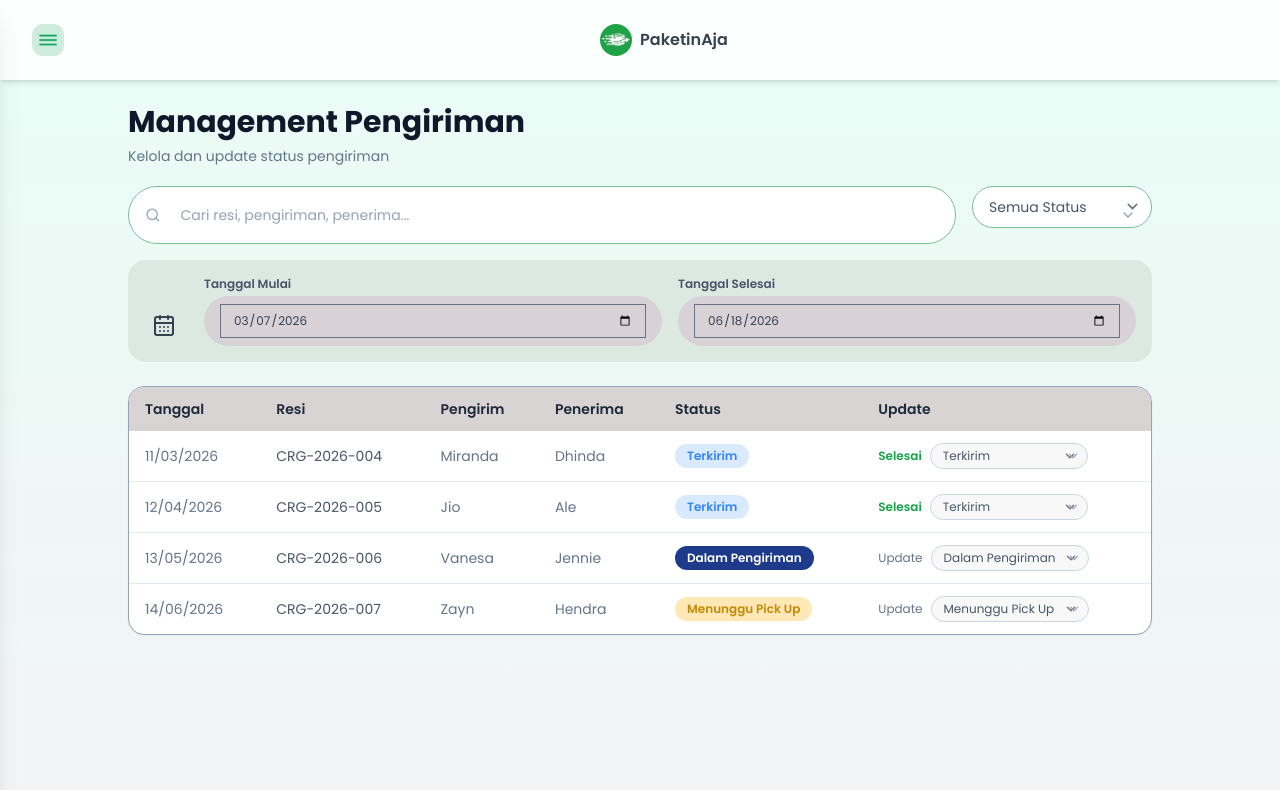
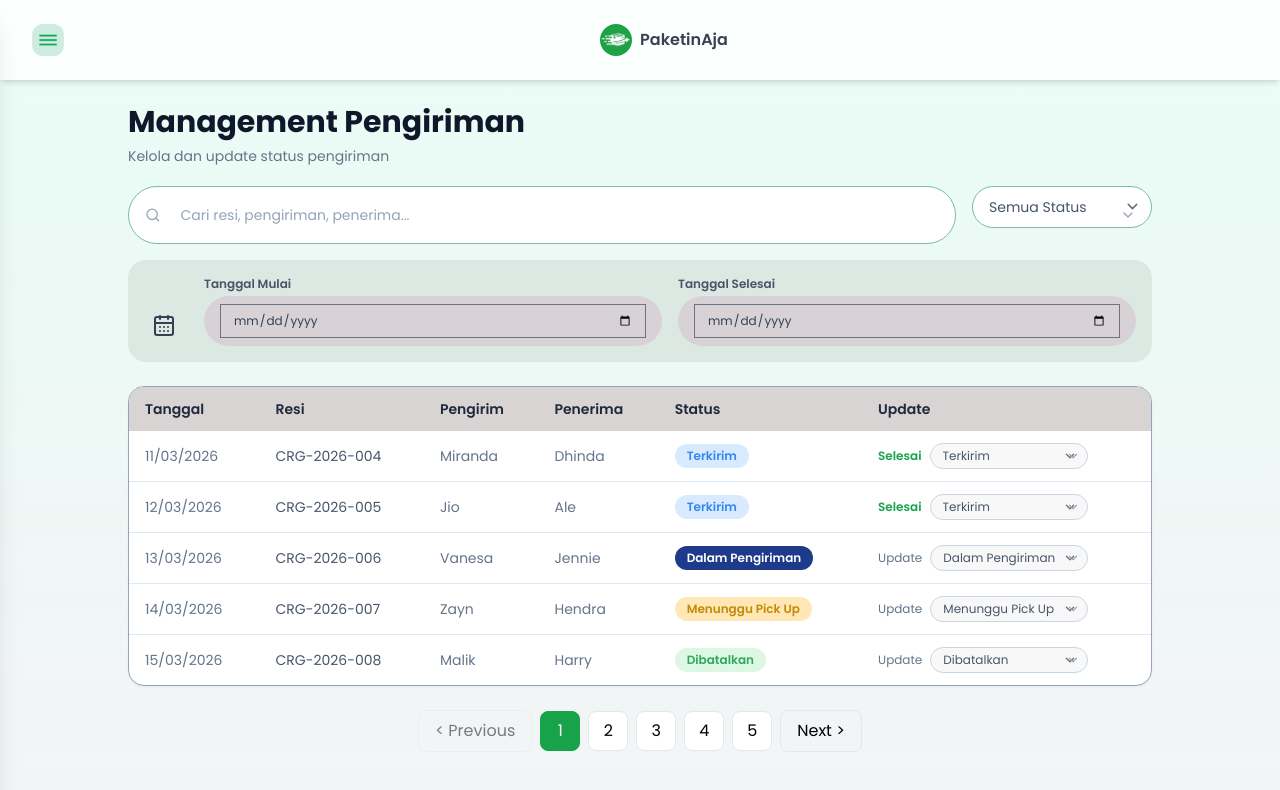
Before and after one commit to 241712885/project_siweb, a Next.js app: page /admin/pengiriman in a window 1280 px wide. Shown: the top 790 px of the page. Built offline with nearby package versions, Linux system fonts and the light colour scheme.

Commit message:
yey donnnnns

```diff
--- /dev/null
+++ b/app/admin/order/loading.tsx
@@ -0,0 +1,17 @@
+export default function Loading() {
+  return (
+    <div className="min-h-screen flex justify-center items-center">
+
+      <div className="text-center">
+
+        <div className="w-12 h-12 border-4 border-green-600 border-t-transparent rounded-full animate-spin mx-auto"/>
+
+        <p className="mt-4 text-green-600 font-semibold">
+          Memuat data pemesanan...
+        </p>
+
+      </div>
+
+    </div>
+  );
+}
--- /dev/null
+++ b/app/admin/pengiriman/loading.tsx
@@ -0,0 +1,17 @@
+export default function Loading() {
+  return (
+    <div className="min-h-screen flex justify-center items-center">
+
+      <div className="text-center">
+
+        <div className="w-12 h-12 border-4 border-green-600 border-t-transparent rounded-full animate-spin mx-auto"/>
+
+        <p className="mt-4 text-green-600 font-semibold">
+          Memuat data pengiriman...
+        </p>
+
+      </div>
+
+    </div>
+  );
+}
--- a/app/admin/pengiriman/page.tsx
+++ b/app/admin/pengiriman/page.tsx
@@ -1,7 +1,10 @@
 "use client";
 
+import { Suspense } from "react";
+import Loading from "./loading";
 import { useEffect, useMemo, useState } from "react";
 import { useRouter } from "next/navigation";
+import { adminShipments } from "../../data/shipment-admin";
 import {
   Menu,
   X,
@@ -11,80 +14,7 @@ import {
   ChevronDown,
 } from "lucide-react";
 
-type ShipmentStatus =
-  | "Menunggu Pick Up"
-  | "Di Gudang"
-  | "Dalam Pengiriman"
-  | "Terkirim"
-  | "Dibatalkan";
-
-type AdminShipmentItem = {
-  id: string;
-  date: string;
-  receipt: string;
-  sender: string;
-  receiver: string;
-  status: ShipmentStatus;
-};
-
-const initialShipments: AdminShipmentItem[] = [
-  {
-    id: "1",
-    date: "2026-03-11",
-    receipt: "CRG-2026-004",
-    sender: "Miranda",
-    receiver: "Dhinda",
-    status: "Terkirim",
-  },
-  {
-    id: "2",
-    date: "2026-04-12",
-    receipt: "CRG-2026-005",
-    sender: "Jio",
-    receiver: "Ale",
-    status: "Terkirim",
-  },
-  {
-    id: "3",
-    date: "2026-05-13",
-    receipt: "CRG-2026-006",
-    sender: "Vanesa",
-    receiver: "Jennie",
-    status: "Dalam Pengiriman",
-  },
-  {
-    id: "4",
-    date: "2026-06-14",
-    receipt: "CRG-2026-007",
-    sender: "Zayn",
-    receiver: "Hendra",
-    status: "Menunggu Pick Up",
-  },
-  {
-    id: "5",
-    date: "2026-07-15",
-    receipt: "CRG-2026-008",
-    sender: "Malik",
-    receiver: "Harry",
-    status: "Dibatalkan",
-  },
-  {
-    id: "6",
-    date: "2026-08-16",
-    receipt: "CRG-2026-009",
-    sender: "Khanza",
-    receiver: "Hans",
-    status: "Terkirim",
-  },
-  {
-    id: "7",
-    date: "2026-09-17",
-    receipt: "CRG-2026-010",
-    sender: "Pricila",
-    receiver: "Husein",
-    status: "Terkirim",
-  },
-];
+import { AdminShipmentItem, ShipmentStatus } from "../../lib/definitions";
 
 const statusOptions: Array<ShipmentStatus | "Semua Status"> = [
   "Semua Status",
@@ -142,16 +72,22 @@ export default function AdminPengirimanPage() {
   const [sidebarOpen, setSidebarOpen] = useState(false);
   const router = useRouter();
   const [shipments, setShipments] =
-    useState<AdminShipmentItem[]>(initialShipments);
+    useState<AdminShipmentItem[]>(adminShipments);
+  const [startDate, setStartDate] = useState("");
+  const [endDate, setEndDate] = useState("");
   const [search, setSearch] = useState("");
-  const [status, setStatus] = useState("Semua Status");
-  const [startDate, setStartDate] = useState("2026-03-07");
-  const [endDate, setEndDate] = useState("2026-06-18");
-
-  const handleStatusChange = (id: string, newStatus: ShipmentStatus) => {
+  const [status, setStatus] = useState("Semua Status")
+  const [currentPage, setCurrentPage] = useState<number>(1);
+  const itemsPerPage = 5;
+  const handleStatusChange = (
+    id: string,
+    newStatus: ShipmentStatus
+  ) => {
     setShipments((prev) =>
       prev.map((item) =>
-        item.id === id ? { ...item, status: newStatus } : item
+        item.id === id
+          ? { ...item, status: newStatus }
+          : item
       )
     );
   };
@@ -177,6 +113,19 @@ export default function AdminPengirimanPage() {
       return matchSearch && matchStatus && matchDate;
     });
   }, [shipments, search, status, startDate, endDate]);
+  const totalPages = Math.max(
+  1,
+  Math.ceil(
+    filteredShipments.length /
+    itemsPerPage
+  )
+);
+
+  const paginatedShipments =
+    filteredShipments.slice(
+      (currentPage - 1) * itemsPerPage,
+      currentPage * itemsPerPage
+    );
 
   return (
     <div className="min-h-screen bg-gradient-to-b from-[#E8FDF5] to-gray-100">
@@ -254,12 +203,13 @@ export default function AdminPengirimanPage() {
             </button>
 
             <div className="flex items-center gap-2">
-                <img src="/LogoPaketinAja.jpeg" className="w-8 h-8 rounded-full object-contain" />
+                <img src="/LogoPaketinAja.jpeg" alt="Logo PaketinAja" className="w-8 h-8 rounded-full object-contain" />
                 <span className="text-gray-700 font-semibold">PaketinAja</span>
             </div>
             <div />
         </div>
 
+        <Suspense fallback={<Loading/>}>
         <main className="px-4 py-6 sm:px-6 lg:px-10">
           <div className="mx-auto max-w-5xl">
             <section>
@@ -277,7 +227,10 @@ export default function AdminPengirimanPage() {
                     <input
                       type="text"
                       value={search}
-                      onChange={(e) => setSearch(e.target.value)}
+                      onChange={(e)=>{
+                      setSearch(e.target.value)
+                      setCurrentPage(1)
+                      }}
                       placeholder="Cari resi, pengiriman, penerima..."
                       className="ml-2 w-full bg-transparent text-sm text-slate-700 outline-none border-none focus:outline-none focus:ring-0 focus:border-none placeholder:text-slate-400"
                     />
@@ -286,7 +239,10 @@ export default function AdminPengirimanPage() {
                   <div className="relative">
                     <select
                       value={status}
-                      onChange={(e) => setStatus(e.target.value)}
+                      onChange={(e)=>{
+                      setStatus(e.target.value)
+                      setCurrentPage(1)
+                      }}
                       className="w-full appearance-none rounded-full border border-[#7BBE9D] bg-white px-4 py-2.5 text-sm text-slate-600 outline-none"
                     >
                       {statusOptions.map((item) => (
@@ -351,11 +307,11 @@ export default function AdminPengirimanPage() {
                     </tr>
                   </thead>
                   <tbody>
-                    {filteredShipments.map((item, index) => (
+                      {paginatedShipments.map((item,index)=>(
                         <tr
                           key={item.id}
                           className={
-                          index !== filteredShipments.length - 1
+                            index !== paginatedShipments.length - 1
                               ? "border-b border-slate-200"
                               : ""
                           }
@@ -415,7 +371,7 @@ export default function AdminPengirimanPage() {
                       </tr>
                     ))}
 
-                    {filteredShipments.length === 0 && (
+                    {paginatedShipments.length === 0 && (
                       <tr>
                         <td
                           colSpan={6}
@@ -429,8 +385,46 @@ export default function AdminPengirimanPage() {
                 </table>
               </div>
             </section>
+            <div className="flex justify-center items-center gap-2 mt-6">
+
+              <button
+                onClick={() =>setCurrentPage((prev:number)=>prev-1)}
+                disabled={currentPage===1}
+                className="px-4 py-2 border rounded-lg disabled:opacity-50"
+              >
+                {"< Previous"}
+              </button>
+
+              {[...Array(totalPages)].map((_, index) => {
+                const pageNumber = index + 1;
+
+                return (
+                  <button
+                    key={pageNumber}
+                    onClick={() =>
+                      setCurrentPage(pageNumber)
+                    }
+                    className={`w-10 h-10 rounded-lg border transition
+                    ${currentPage === pageNumber ? "bg-green-600 text-white border-green-600" : "bg-white hover:bg-gray-100"}`}
+                  >
+                    {pageNumber}
+                  </button>
+                );
+              })}
+
+              <button
+                onClick={() =>
+                  setCurrentPage((prev:number)=>prev+1)
+                }
+                disabled={currentPage===totalPages}
+                className="px-4 py-2 border rounded-lg disabled:opacity-50"
+              >
+                {"Next >"}
+              </button>
+            </div>
           </div>
         </main>
+        </Suspense>
       </div>
     </div>
   );
--- a/app/api/pemesanan/route.ts
+++ b/app/api/pemesanan/route.ts
@@ -1,43 +1,64 @@
-let data = [
-  {
-    id: 1,
-    resi: "CRG-2026-001",
-    pengirim: "Miranda",
-    penerima: "Ale",
-    status: "Menunggu",
-  },
-  {
-    id: 2,
-    resi: "CRG-2026-002",
-    pengirim: "Dhinda",
-    penerima: "Jio",
-    status: "Proses",
-  },
-  {
-    id: 3,
-    resi: "CRG-2026-003",
-    pengirim: "Vanesa",
-    penerima: "Jennie",
-    status: "Terkirim",
-  },
-];
+import { neon } from "@neondatabase/serverless";
+
+const sql = neon(process.env.DATABASE_URL!);
 
 export async function GET() {
-  return Response.json(data);
+    try {
+        const orders = await sql`
+            SELECT * FROM orders
+            ORDER BY id DESC
+        `;
+
+        return Response.json(orders);
+
+    } catch(error){
+        return Response.json(
+            {error:"Gagal mengambil data"},
+            {status:500}
+        );
+    }
 }
 
 export async function POST(req: Request) {
-  const body = await req.json();
+    try{
+        const body = await req.json();
 
-  const newData = {
-    id: Date.now(),
-    resi: "CRG-" + Math.floor(Math.random() * 1000),
-    pengirim: body.senderName || "Unknown",
-    penerima: body.receiverName || "Unknown",
-    status: "Menunggu",
-  };
+        const randomNumber =
+            Math.floor(100 + Math.random() * 900);
 
-  data.push(newData);
+        const generatedResi =
+            `CRG-2026-${randomNumber}`;
 
-  return Response.json(newData);
+        const result = await sql`
+
+        INSERT INTO orders
+        (
+            receipt,
+            sender,
+            receiver,
+            type,
+            total
+        )
+
+        VALUES
+        (
+            ${generatedResi},
+            ${body.senderName},
+            ${body.receiverName},
+            ${body.type},
+            ${body.total}
+        )
+
+        RETURNING *
+        `;
+
+        return Response.json(result[0]);
+
+    }catch(error){
+
+        return Response.json(
+            {error:"Gagal menyimpan data"},
+            {status:500}
+        );
+    }
 }
--- /dev/null
+++ b/app/data/masterData.ts
@@ -0,0 +1,110 @@
+export const customers = [
+  {
+    id: "C001",
+    name: "Miranda",
+    email: "miranda@gmail.com",
+    phone: "081234567890",
+    address: "Jl. Malioboro No.10, Yogyakarta"
+  },
+  {
+    id: "C002",
+    name: "Dhinda",
+    email: "dhinda@gmail.com",
+    phone: "081234567891",
+    address: "Jl. Sudirman No.8, Jakarta"
+  },
+  {
+    id: "C003",
+    name: "Hendra",
+    email: "hendra@gmail.com",
+    phone: "081234567892",
+    address: "Jl. Diponegoro No.20, Bandung"
+  }
+];
+
+export const drivers = [
+  {
+    id:"D001",
+    name:"Budi Santoso",
+    phone:"081111111111",
+    vehicle:"Motor",
+    plateNumber:"AB1234XY",
+    status:"Aktif"
+  },
+  {
+    id:"D002",
+    name:"Dio Saputra",
+    phone:"082222222222",
+    vehicle:"Mobil Box",
+    plateNumber:"AB5678YY",
+    status:"Aktif"
+  }
+];
+
+export const cities = [
+  {
+    id:"KT001",
+    city:"Jakarta",
+    province:"DKI Jakarta"
+  },
+  {
+    id:"KT002",
+    city:"Bandung",
+    province:"Jawa Barat"
+  },
+  {
+    id:"KT003",
+    city:"Yogyakarta",
+    province:"DI Yogyakarta"
+  }
+];
+
+export const shipmentTypes = [
+  {
+    id:"JP001",
+    type:"Reguler",
+    estimation:"3-5 hari"
+  },
+  {
+    id:"JP002",
+    type:"Express",
+    estimation:"1-2 hari"
+  },
+  {
+    id:"JP003",
+    type:"Same Day",
+    estimation:"Hari yang sama"
+  }
+];
+
+export const tariffs = [
+  {
+    id:"T001",
+    city:"Jakarta",
+    type:"Reguler",
+    pricePerKg:10000
+  },
+  {
+    id:"T002",
+    city:"Bandung",
+    type:"Express",
+    pricePerKg:15000
+  }
+];
+
+export const items = [
+  {
+    id:"B001",
+    itemName:"Laptop",
+    category:"Elektronik",
+    weight:2,
+    quantity:1
+  },
+  {
+    id:"B002",
+    itemName:"Sepatu",
+    category:"Fashion",
+    weight:1,
+    quantity:2
+  }
+];
--- a/app/data/shipment-admin.ts
+++ b/app/data/shipment-admin.ts
@@ -71,4 +71,132 @@ export const adminShipments: AdminShipmentItem[] = [
     receiver: "Husein",
     status: "Terkirim",
   },
+{
+  id: "8",
+  date: "2026-09-18",
+  receipt: "CRG-2026-011",
+  sender: "Rina",
+  receiver: "Doni",
+  status: "Di Gudang",
+},
+{
+  id: "9",
+  date: "2026-09-19",
+  receipt: "CRG-2026-012",
+  sender: "Salsa",
+  receiver: "Ari",
+  status: "Terkirim",
+},
+{
+  id: "10",
+  date: "2026-09-20",
+  receipt: "CRG-2026-013",
+  sender: "Kevin",
+  receiver: "Bagas",
+  status: "Dalam Pengiriman",
+},
+{
+  id: "11",
+  date: "2026-09-21",
+  receipt: "CRG-2026-014",
+  sender: "Nina",
+  receiver: "Yoga",
+  status: "Menunggu Pick Up",
+},
+{
+  id: "12",
+  date: "2026-09-22",
+  receipt: "CRG-2026-015",
+  sender: "Aurel",
+  receiver: "Rafi",
+  status: "Terkirim",
+},
+{
+  id: "13",
+  date: "2026-09-23",
+  receipt: "CRG-2026-016",
+  sender: "Dian",
+  receiver: "Putra",
+  status: "Di Gudang",
+},
+{
+  id: "14",
+  date: "2026-09-24",
+  receipt: "CRG-2026-017",
+  sender: "Sarah",
+  receiver: "Fajar",
+  status: "Dibatalkan",
+},
+{
+  id: "15",
+  date: "2026-09-25",
+  receipt: "CRG-2026-018",
+  sender: "Lina",
+  receiver: "Bimo",
+  status: "Terkirim",
+},
+{
+  id: "16",
+  date: "2026-09-26",
+  receipt: "CRG-2026-019",
+  sender: "Rani",
+  receiver: "Dian",
+  status: "Di Gudang",
+},
+{
+  id: "17",
+  date: "2026-09-27",
+  receipt: "CRG-2026-020",
+  sender: "Bayu",
+  receiver: "Ali",
+  status: "Terkirim",
+},
+{
+  id: "18",
+  date: "2026-09-28",
+  receipt: "CRG-2026-021",
+  sender: "Nella",
+  receiver: "Deo",
+  status: "Dalam Pengiriman",
+},
+{
+  id: "19",
+  date: "2026-09-29",
+  receipt: "CRG-2026-022",
+  sender: "Nita",
+  receiver: "Bolan",
+  status: "Menunggu Pick Up",
+},
+{
+  id: "20",
+  date: "2026-09-30",
+  receipt: "CRG-2026-023",
+  sender: "Jessica",
+  receiver: "Rafli",
+  status: "Terkirim",
+},
+{
+  id: "21",
+  date: "2026-09-31",
+  receipt: "CRG-2026-024",
+  sender: "Safti",
+  receiver: "Leon",
+  status: "Di Gudang",
+},
+{
+  id: "22",
+  date: "2026-09-32",
+  receipt: "CRG-2026-025",
+  sender: "Dara",
+  receiver: "Tiyo",
+  status: "Dibatalkan",
+},
+{
+  id: "23",
+  date: "2026-09-33",
+  receipt: "CRG-2026-026",
+  sender: "Lana",
+  receiver: "Tori",
+  status: "Terkirim",
+}
 ];
--- a/app/lib/definitions.ts
+++ b/app/lib/definitions.ts
@@ -86,3 +86,28 @@ export type InvoiceForm = {
   amount: number;
   status: 'pending' | 'paid';
 };
+
+export type Order = {
+  receipt: string;
+  sender: string;
+  receiver: string;
+  status?: string;
+  type?: string;
+  total?: number;
+};
+
+export type ShipmentStatus =
+  | "Menunggu Pick Up"
+  | "Di Gudang"
+  | "Dalam Pengiriman"
+  | "Terkirim"
+  | "Dibatalkan";
+
+export type AdminShipmentItem = {
+  id: string;
+  date: string;
+  receipt: string;
+  sender: string;
+  receiver: string;
+  status: ShipmentStatus;
+};
--- a/package.json
+++ b/package.json
@@ -7,6 +7,7 @@
   },
   "dependencies": {
     "@heroicons/react": "^2.2.0",
+    "@neondatabase/serverless": "^1.1.0",
     "@tailwindcss/forms": "^0.5.10",
     "autoprefixer": "10.4.20",
     "bcrypt": "^5.1.1",
```
Also changed, not shown: app/admin/beranda/page.tsx (+23 -13 lines), app/admin/order/page.tsx (+64 -25 lines), 1 other file (tests, documents, lock files or other folders). Lines whose indentation alone changed are shown as unchanged.
